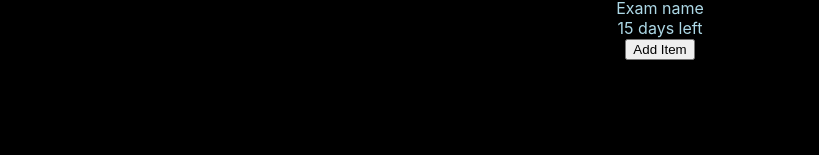
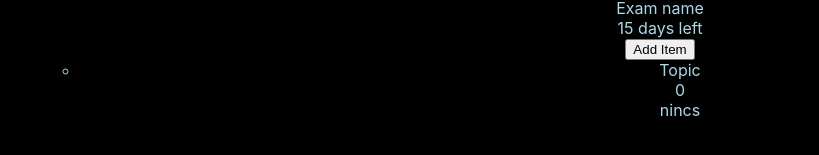
Before and after one commit to cintia-sari/exam-preparation-react, a React (Create React App) app: page / in a window 1280 px wide. Shown: the part 189-344 px from the top of the page, without its empty margins (0-819 px from the left). Built offline with nearby package versions, Linux system fonts and the light colour scheme.

Commit message:
display of topic data

```diff
--- a/src/App.js
+++ b/src/App.js
@@ -13,7 +13,7 @@ function App() {
         groupSetting: false,
         groupId: 0,
         topicList:[{
-          name:"Topic name",
+          name:"Topic",
           topicRename:false,
           knowledge: 0,
           topic: false,
@@ -99,7 +99,7 @@ function changeExamDate(id,newDate ){
 
 function addTopic(id){
   const newTopic= structuredClone(state.group).map(group=>{
-    if(group.id == id){
+    if(group.groupId == id){
       group.topicList = [...group.topicList,{
         name:"Topic name",
         topicRename:false,
@@ -110,12 +110,14 @@ function addTopic(id){
     }
     return group
     })
+    console.log("newtopic",newTopic)
 
     setState({
       group:newTopic,
       nextGroupId:state.nextGroupId,
       nextTopicId:state.nextTopicId +1
     });
+    console.log(state.group)
   }
 
 
--- a/src/Components/GroupList/GroupList.jsx
+++ b/src/Components/GroupList/GroupList.jsx
@@ -10,7 +10,8 @@ export default function GroupList(props) {
                        settingGroup={props.settingGroup}
                        changeTitle={props.changeTitle}
                        changeExamDate={props.changeExamDate}
-                       addTopic={props.addTopic}/>
+                       addTopic={props.addTopic}
+                       topicList={item.topicList}/>
     ))
 
   return (
--- a/src/Components/GroupListItem/GroupListItem.jsx
+++ b/src/Components/GroupListItem/GroupListItem.jsx
@@ -1,4 +1,5 @@
 import React,{useState} from 'react';
+import TopicGroup from "../TopicGroup/TopicGroup"
 
 
 export default function GroupListItem(props ) {
@@ -42,6 +43,11 @@ export default function GroupListItem(props ) {
       props.addTopic(props.item.groupId)
     }
 
+    const topicGroupjsx = props.topicList.map(topic=>(
+      <TopicGroup
+          topic={topic}/>
+    ))
+
 
   return (
     <li key={props.item.groupId}>{props.item.groupSetting ?
@@ -78,7 +84,9 @@ export default function GroupListItem(props ) {
         {settingDayleft()}
         </div>
        <button onClick={handleAddTopic}>Add Item</button>
+       <ul>{topicGroupjsx}</ul>
       </div>
+
     }
     </li>
   )
--- /dev/null
+++ b/src/Components/TopicGroup/TopicGroup.jsx
@@ -0,0 +1,17 @@
+import React from 'react'
+
+export default function TopicGroup(props) {
+
+
+  return (
+    <li>
+        <div>{props.topic.name}</div>
+        <div>{props.topic.knowledge}</div>
+        <div>{props.topic.topic ?
+                "van"
+                :
+                "nincs"}</div>
+
+    </li>
+  )
+}
```
Also changed, not shown: src/Components/TopicGroup/TopicGroup.css (added).
